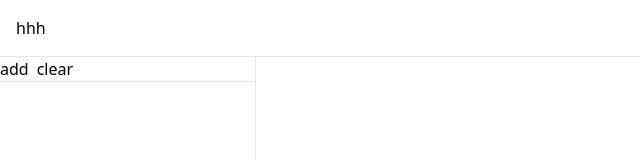
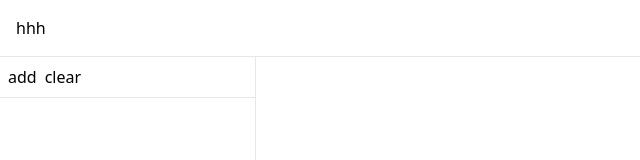
Before and after one commit to Darcrandex/json-viewer, a React (Vite) app: page / in a window 1280 px wide. Shown: the top 160 px of the page, without its empty margins (0-640 px from the left). Built offline with nearby package versions, Linux system fonts and the light colour scheme.

Commit message:
🦄 refactor(all): 小调整

```diff
--- a/src/components/AsideMenus/index.tsx
+++ b/src/components/AsideMenus/index.tsx
@@ -73,7 +73,7 @@ export default function AsideMenus(props: AsideMenusProps) {
   return (
     <>
       <aside className={cls('border-r', props.className)}>
-        <section className='border-b space-x-2'>
+        <section className='border-b space-x-2 p-2'>
           <button onClick={() => createFile()}>add</button>
           <button>clear</button>
         </section>
```
Also changed, not shown: 1 other file (tests, documents, lock files or other folders).
